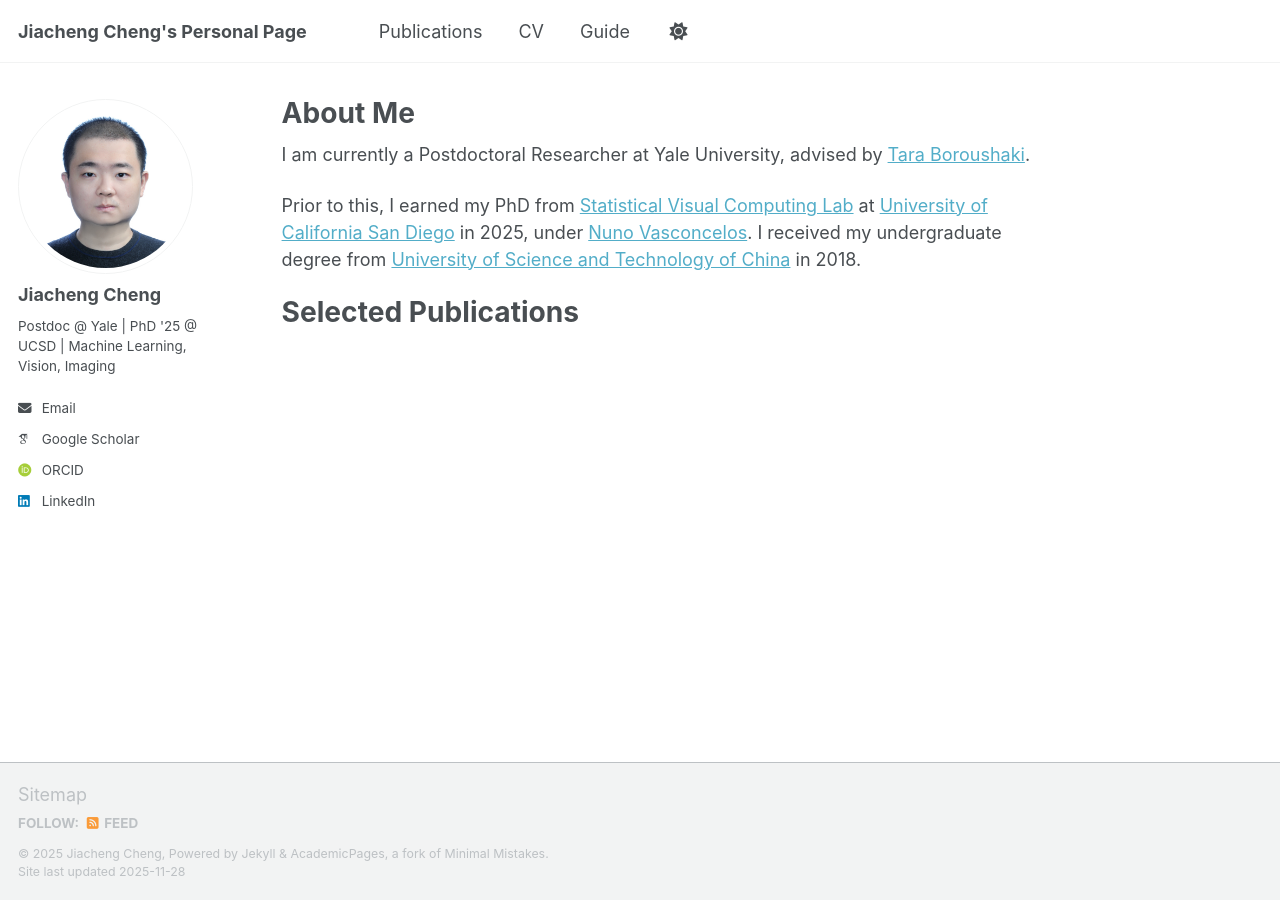
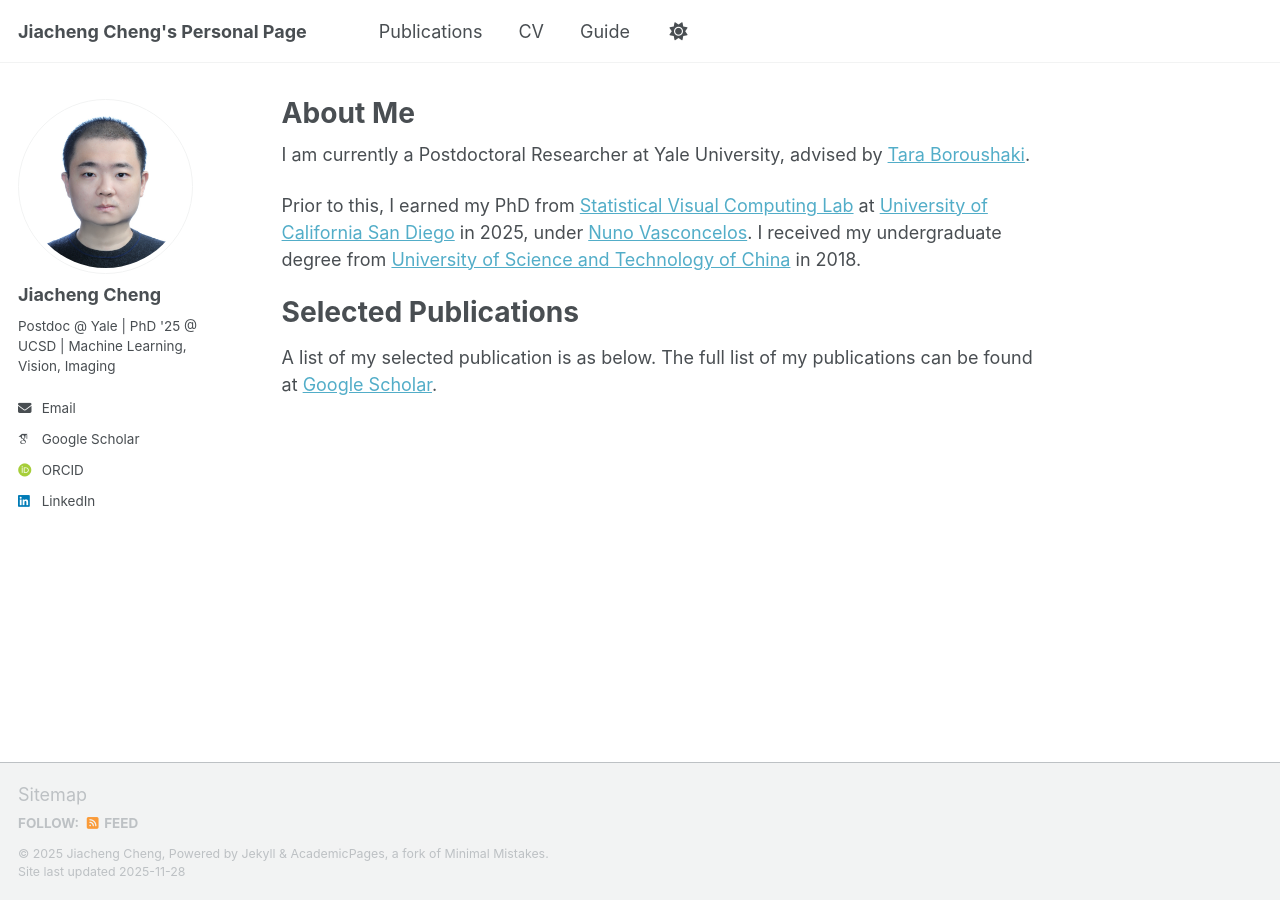
Before and after one commit to JiachengCheng96/JiachengCheng96.github.io, a Jekyll site: the page built from _pages/about.md, in a window 1280 px wide. Built offline with Jekyll 4.4.1, drawn with Linux system fonts in a browser that asks for light colours; some web fonts are replaced; a script that is not in the unit is left out.

Commit message:
Update about.md

```diff
--- a/_pages/about.md
+++ b/_pages/about.md
@@ -14,3 +14,4 @@ Prior to this, I earned my PhD from  [Statistical Visual Computing Lab](http://w
 
 
 # Selected Publications
+A list of my selected publication is as below. The full list of my publications can be found at [Google Scholar](https://scholar.google.com/citations?user=bWqc6Z8AAAAJ&hl).
```
